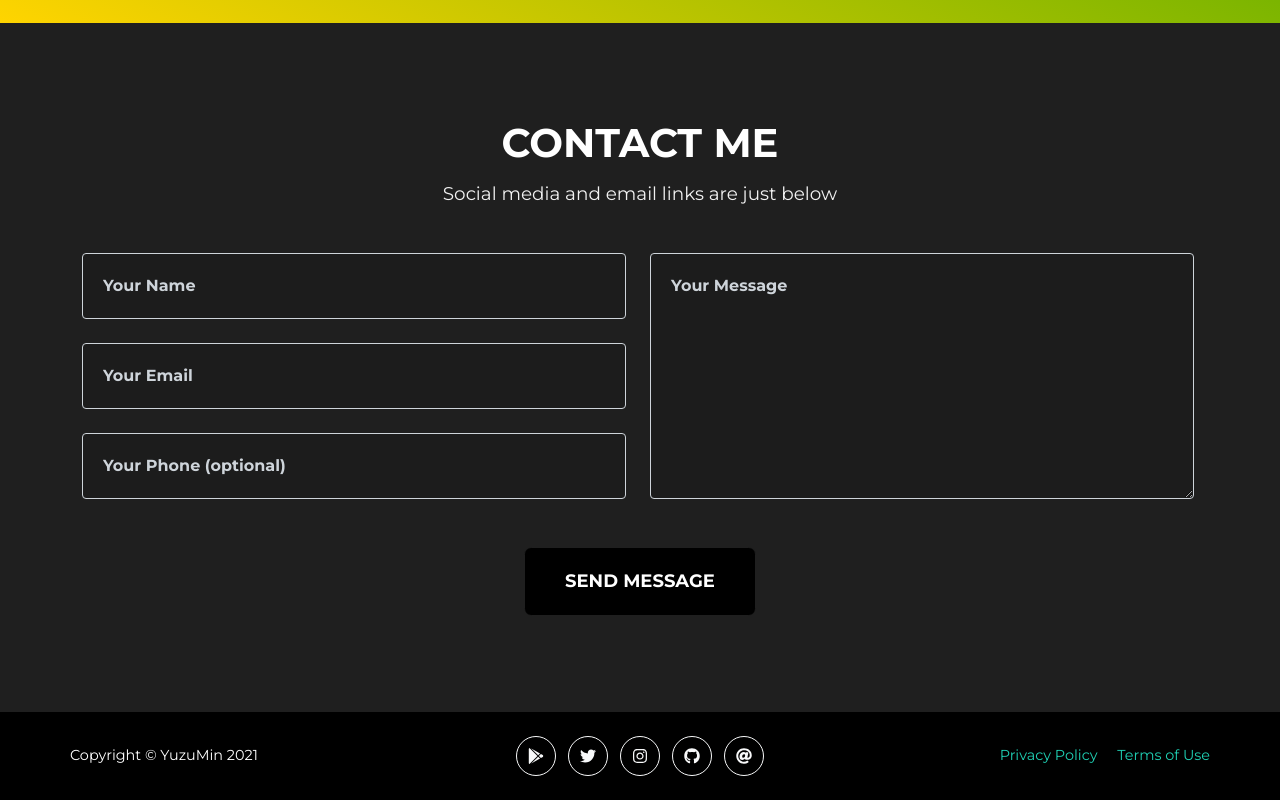
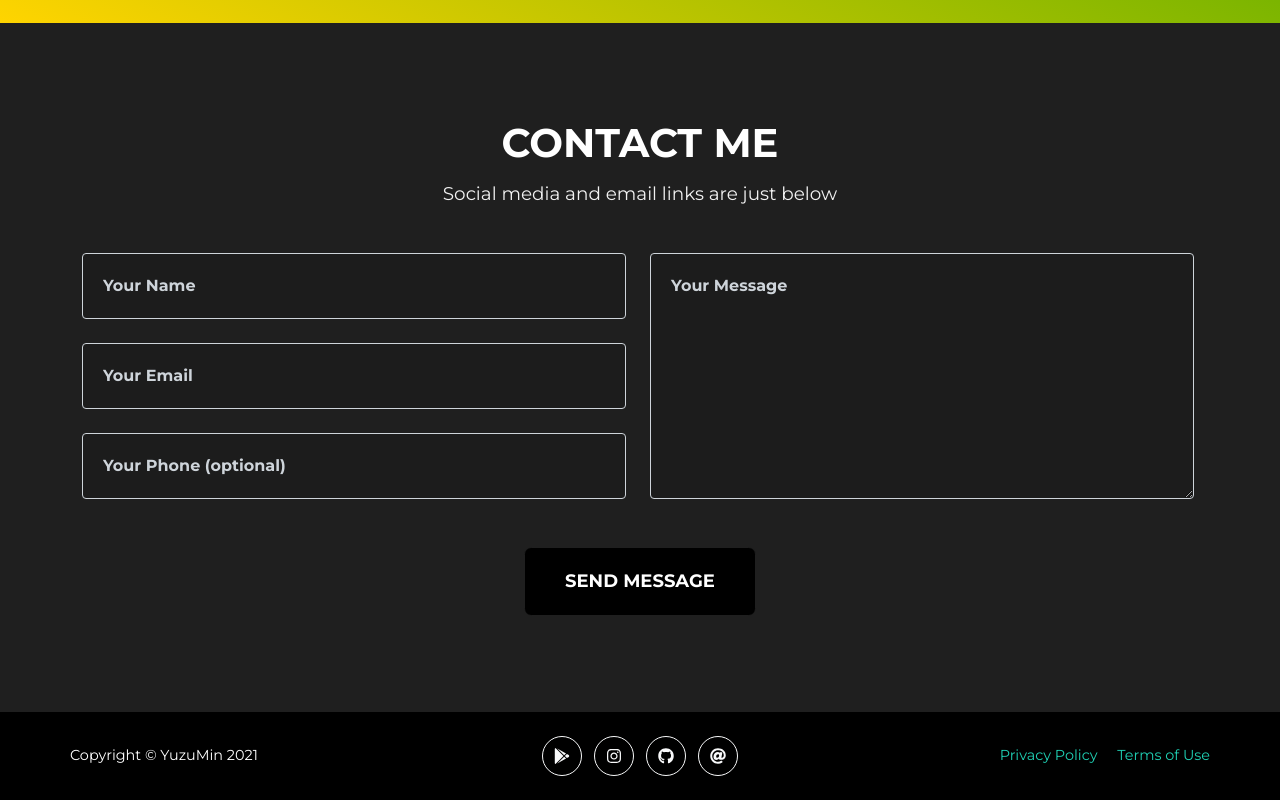
Before and after one commit to YuzuMin/SITE, a plain HTML site: page CONTACT/index.html in a window 1280 px wide. Shown: the part 624-1424 px from the top of the page. Drawn offline with nearby package versions, Linux system fonts and the light colour scheme; files whose address does not match are found by name; a web font is replaced by a local one.

Commit message:
Update index.html

```diff
--- a/CONTACT/index.html
+++ b/CONTACT/index.html
@@ -104,7 +104,6 @@
                     <div class="col-lg-4 text-lg-left">Copyright © YuzuMin 2021</div>
                     <div class="col-lg-4 my-3 my-lg-0">
                         <a class="btn btn-outline-light btn-social mx-1" href="https://play.google.com/store/apps/dev?id=8294948611477283731" target="_blank"><i class="fab fa-fw fa-google-play"></i></a>
-                        <a class="btn btn-outline-light btn-social mx-1" href="https://twitter.com/YuzuMinDev" target="_blank"><i class="fab fa-fw fa-twitter"></i></a>
                         <a class="btn btn-outline-light btn-social mx-1" href="https://www.instagram.com/yuzumindev/"><i class="fab fa-fw fa-instagram"></i></a>
                         <a class="btn btn-outline-light btn-social mx-1" href="https://github.com/YuzuMin" target="_blank"><i class="fab fa-fw fa-github"></i></a>
                         <a class="btn btn-outline-light btn-social mx-1" href="mailto:yuzumindev@gmail.com"><i class="fas fa-fw fa-at"></i></a>
```
